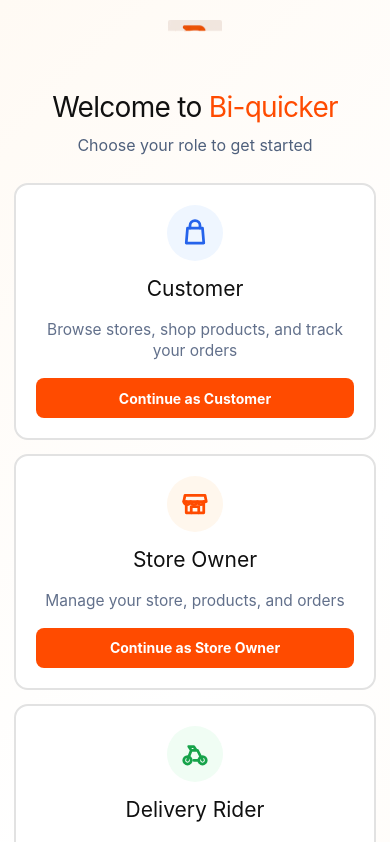
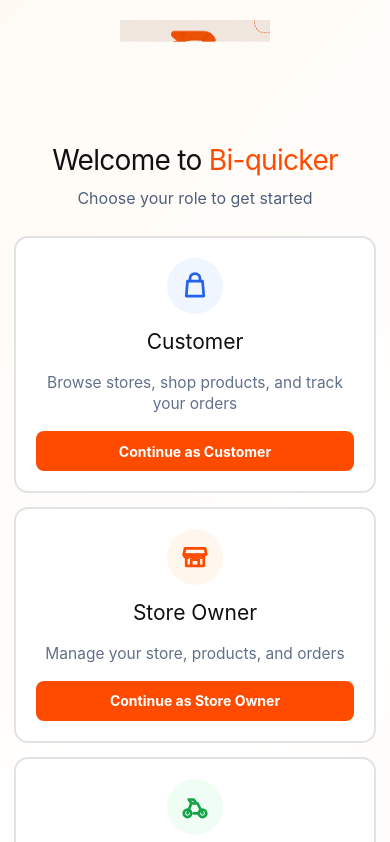
Before and after one commit to Jolly11nth/Bi-quicker, a React (Vite) app: page / in a window 390 px wide. Shown: the top 842 px of the page. Built offline with nearby package versions, Linux system fonts and the light colour scheme.

Commit message:
fix: display supplied logo without cropping

```diff
--- a/src/components/Logo.tsx
+++ b/src/components/Logo.tsx
@@ -1,5 +1,14 @@
 import logo from '../assets/bi-quicker-logo.png'
+import './logo-fix.css'
 
 export function Logo({ small = false }: { small?: boolean }) {
-  return <img className={`logo-mark ${small ? 'logo-small' : ''}`} src={logo} alt="Bi-quicker" />
+  return (
+    <img
+      className={`logo-mark ${small ? 'logo-small' : ''}`}
+      src={logo}
+      alt="Bi-quicker"
+      draggable={false}
+      style={{ width: small ? 145 : 170, height: 'auto', objectFit: 'contain' }}
+    />
+  )
 }
--- /dev/null
+++ b/src/components/logo-fix.css
@@ -0,0 +1,27 @@
+/* Ensure the supplied Bi-quicker wordmark is never cropped by the legacy square logo rules. */
+.logo-mark {
+  width: 170px !important;
+  height: auto !important;
+  max-width: 100%;
+  object-fit: contain !important;
+  border-radius: 0 !important;
+}
+.logo-small {
+  width: 145px !important;
+  height: auto !important;
+}
+.dashboard-sidebar .dash-brand img.logo-mark {
+  width: 120px !important;
+  height: auto !important;
+  max-width: 100%;
+}
+@media (max-width: 767px) {
+  .logo-mark {
+    width: 150px !important;
+    height: auto !important;
+  }
+  .logo-small {
+    width: 130px !important;
+    height: auto !important;
+  }
+}
```
